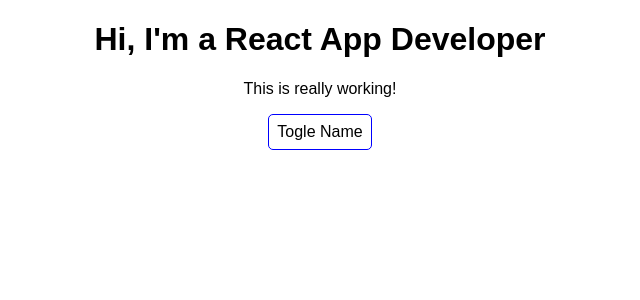
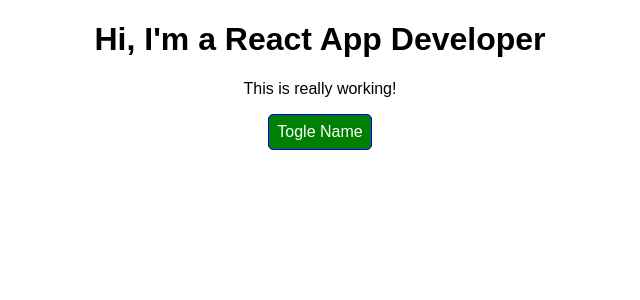
Before and after one commit to fauzihamdani/react-complete-guide, a React (Create React App) app: page / in a window 1280 px wide. Shown: the top 300 px of the page, without its empty margins (320-960 px from the left). Built offline with nearby package versions, Linux system fonts and the light colour scheme.

Commit message:
4-5 Adding and Using Radium

```diff
--- a/package.json
+++ b/package.json
@@ -3,6 +3,7 @@
   "version": "0.1.0",
   "private": true,
   "dependencies": {
+    "radium": "^0.26.0",
     "react": "^16.13.1",
     "react-dom": "^16.13.1",
     "react-scripts": "1.1.5"
--- a/src/App.css
+++ b/src/App.css
@@ -1,3 +1,15 @@
 .App {
 	text-align: center;
 }
+
+.red {
+	color: red;
+}
+
+.red:hover {
+	color: brown;
+}
+
+.bold {
+	font-weight: bold;
+}
--- a/src/App.js
+++ b/src/App.js
@@ -1,6 +1,7 @@
 import React, { Component } from 'react';
 import './App.css';
 import Person from './Person/Person';
+import Radium from 'radium';
 
 class App extends Component {
 	state = {
@@ -42,12 +43,17 @@
 
 	render() {
 		const style = {
-			backgroundColor: 'white',
+			backgroundColor: 'green',
+			color: 'white',
 			font: 'inherit',
 			border: '1px solid blue',
 			padding: '8px',
 			borderRadius: '5px',
 			cursor: 'pointer',
+			':hover': {
+				backgroundColor: 'lightgreen',
+				color: 'black',
+			},
 		};
 
 		let persons = null;
@@ -69,12 +75,25 @@
 					})}
 				</div>
 			);
+			style.backgroundColor = 'red';
+			style[':hover'] = {
+				backgroundColor: 'salmon',
+				color: 'black',
+			};
+		}
+
+		let classes = [];
+		if (this.state.persons.length <= 2) {
+			classes.push('red');
+		}
+		if (this.state.persons.length <= 1) {
+			classes.push('bold');
 		}
 
 		return (
 			<div className='App'>
 				<h1>Hi, I'm a React App Developer</h1>
-				<p>This is really working!</p>
+				<p className={classes.join(' ')}>This is really working!</p>
 				<button style={style} onClick={this.togglePersonsHandler}>
 					Togle Name
 				</button>
@@ -85,4 +104,4 @@
 	}
 }
 
-export default App;
+export default Radium(App);
--- a/src/Person/Person.js
+++ b/src/Person/Person.js
@@ -1,5 +1,6 @@
 import React from 'react';
 import './Person.css';
+import Radium from 'radium';
 
 const person = (props) => {
 	return (
@@ -13,4 +14,4 @@
 	);
 };
 
-export default person;
+export default Radium(person);
```
Also changed, not shown: 1 other file (tests, documents, lock files or other folders).
